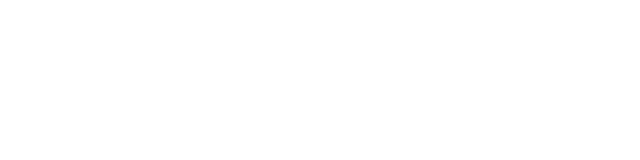
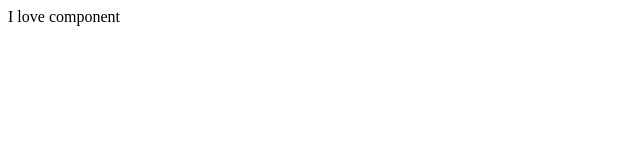
Before and after one commit to dovigod/react_tester, a React (Create React App) app: page / in a window 1280 px wide. Shown: the top 160 px of the page, without its empty margins (0-640 px from the left). Built offline with nearby package versions, Linux system fonts and the light colour scheme.

Commit message:
component test

```diff
--- a/src/App.js
+++ b/src/App.js
@@ -1,7 +1,13 @@
+import ExComponent from './ExComponent';
+
 function App() {
   return (
+    <>
     <div className="App">
     </div>
+    <ExComponent></ExComponent>
+    </>
+
   );
 }
 
--- /dev/null
+++ b/src/ExComponent.js
@@ -0,0 +1,9 @@
+const ExComponent = () =>{
+    return <span>
+        I love component
+    </span>
+
+}
+//must be capital letter
+
+export default  ExComponent;
--- a/src/index.js
+++ b/src/index.js
@@ -3,9 +3,12 @@ import ReactDOM from 'react-dom';
 import App from './App';
 
 
+
 ReactDOM.render(
   <React.StrictMode>
     <App />
+
   </React.StrictMode>,
   document.getElementById('root')
 );
+// react는 오직 1개의 컴포넌트만 렌더해야함,, APP만. 고로 덧 붙이려면 APP내에
```
